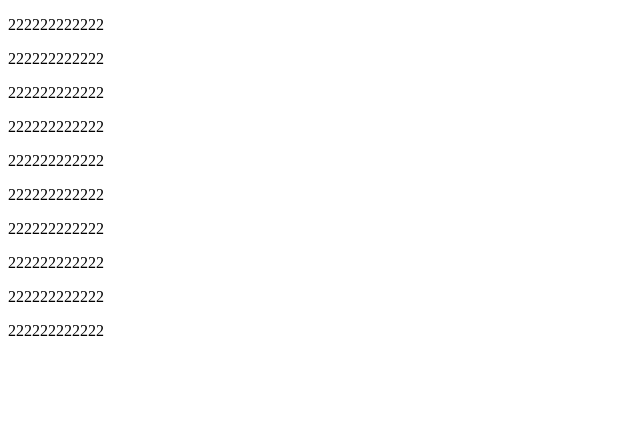
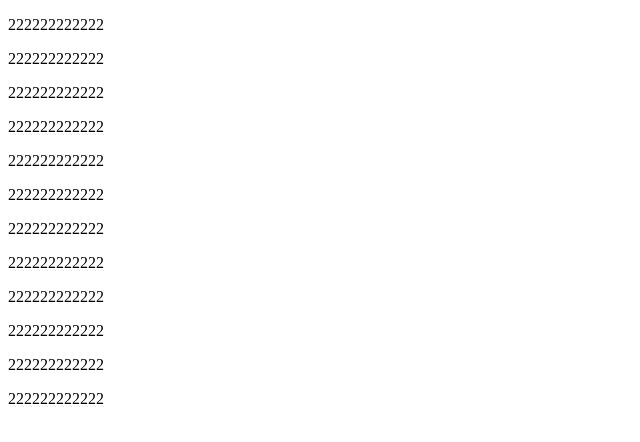
Before and after one commit to wsxgp-ly/xiaogangpao, a plain HTML site: page index.html in a window 1280 px wide. Shown: the whole page, without its empty margins (0-640 px from the left). Drawn offline with Linux system fonts and the light colour scheme.

Commit message:
333334343434

```diff
--- a/index.html
+++ b/index.html
@@ -17,5 +17,7 @@
     <p>222222222222</p>
     <p>222222222222</p>
     <p>222222222222</p>
+    <p>222222222222</p>
+    <p>222222222222</p>
 </body>
 </html>
```
